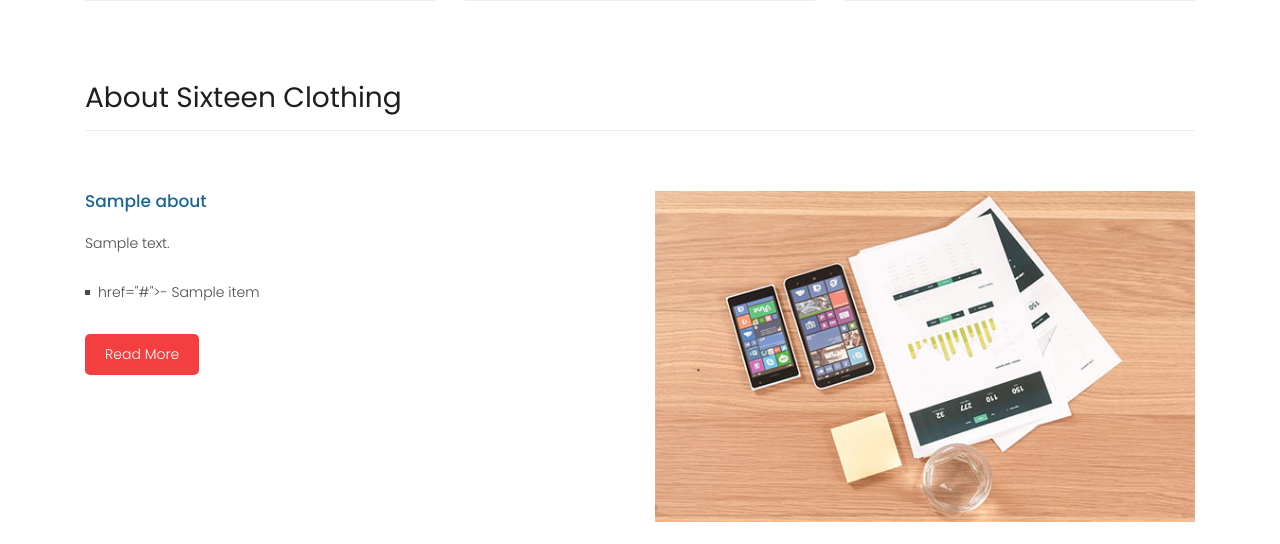
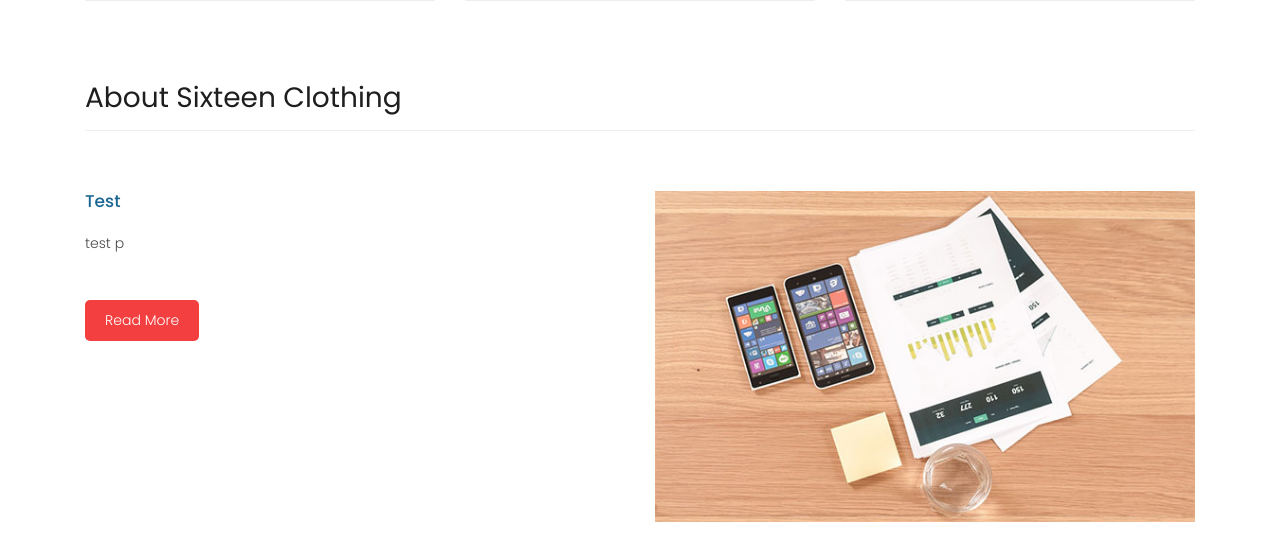
Before and after one commit to Laros-code/keyswitches4you, a Flask app: template templates/index.html in a window 1280 px wide. Shown: the part 1627-2171 px from the top of the page. Run offline with Flask 3, Linux system fonts and the light colour scheme; the template is opened without the code that fills it: most values are stand-ins (such as "Sample title", 1, 10 or a date in 2020); some libraries are stand-ins or nearby versions.

Commit message:
webapp is running again

```diff
--- a/main.py
+++ b/main.py
@@ -9,7 +9,7 @@ def main():
     # create app
     app = Flask(__name__)
     #init pg16 database
-    app.config['SQLALCHEMY_DATABASE_URI'] = 'postgresql+psycopg2://postgres:Welkom01@localhost:5432/keyswitches4you-db'
+    app.config['SQLALCHEMY_DATABASE_URI'] = 'postgresql+psycopg2://admin:Welkom01@localhost:5432/keyswitches4you-db'
     app.config['SQLALCHEMY_TRACK_MODIFICATIONS'] = False
     # connect to database
     db.init_app(app)
--- a/templates/index.html
+++ b/templates/index.html
@@ -19,6 +19,8 @@
   <link rel="stylesheet" href="{{ url_for('static', filename='assets/css/fontawesome.css') }}">
   <link rel="stylesheet" href="{{ url_for('static', filename='assets/css/templatemo-sixteen.css') }}">
   <link rel="stylesheet" href="{{ url_for('static', filename='assets/css/owl.css') }}">
+  <link rel="icon" type="image/x-icon" href="{{ url_for('static', filename='assets/images/favicon.ico') }}">
+
 
 
 </head>
@@ -237,13 +239,8 @@
         </div>
         <div class="col-md-6">
           <div class="left-content">
-            <h4>{{ about_data.title }}</h4>
-            <p>{{ about_data.description }}</p>
-            <ul class="featured-list">
-              {% for item in about_data.list_items %}
-                <li><a> href="#">- {{ item }}</a></li>
-              {% endfor %}
-            </ul>
+            <h4>Test</h4>
+            <p>test p</p>
             <a href="{{ url_for('ui.about') }}" class="filled-button">Read More</a>
           </div>
         </div>
```
